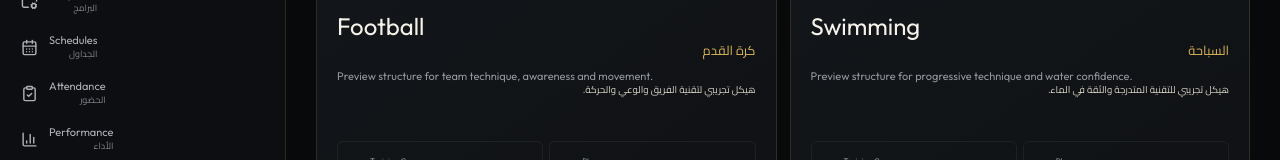
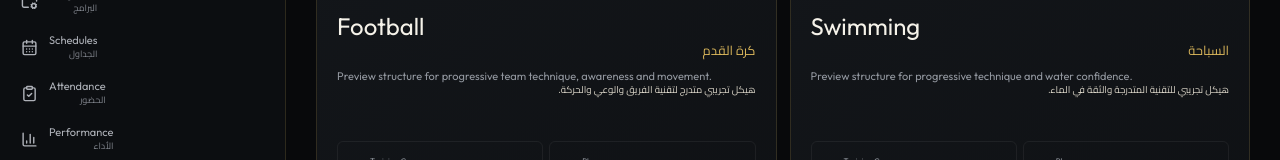
Before and after one commit to daynightae-cmyk/United-Olympics-Sports, a React (Vite) app: page /admin/sports in a window 1280 px wide. Shown: the part 454-614 px from the top of the page. Built offline with nearby package versions, Linux system fonts and the light colour scheme.

Commit message:
chore(demo): remove fabricated exact age cutoffs

```diff
--- a/src/data/demo/sports.ts
+++ b/src/data/demo/sports.ts
@@ -4,8 +4,8 @@ export const demoSports: Sport[] = [
   {
     id: 'football',
     name: { en: 'Football', ar: 'كرة القدم' },
-    description: { en: 'Preview structure for team technique, awareness and movement.', ar: 'هيكل تجريبي لتقنية الفريق والوعي والحركة.' },
-    ageGroups: [{ en: 'Under 12', ar: 'تحت 12 سنة' }, { en: 'Under 15', ar: 'تحت 15 سنة' }],
+    description: { en: 'Preview structure for progressive team technique, awareness and movement.', ar: 'هيكل تجريبي متدرج لتقنية الفريق والوعي والحركة.' },
+    ageGroups: [{ en: 'Children', ar: 'أطفال' }, { en: 'Youth', ar: 'ناشئون' }],
     programIds: ['program-demo-football-foundation'], icon: 'football', status: 'active',
   },
   {
@@ -19,7 +19,7 @@ export const demoSports: Sport[] = [
     id: 'basketball',
     name: { en: 'Basketball', ar: 'كرة السلة' },
     description: { en: 'Preview structure for movement, decisions and team play.', ar: 'هيكل تجريبي للحركة والقرارات واللعب الجماعي.' },
-    ageGroups: [{ en: 'Under 14', ar: 'تحت 14 سنة' }],
+    ageGroups: [{ en: 'Youth', ar: 'ناشئون' }],
     programIds: ['program-demo-basketball-team'], icon: 'basketball', status: 'active',
   },
   {
```
